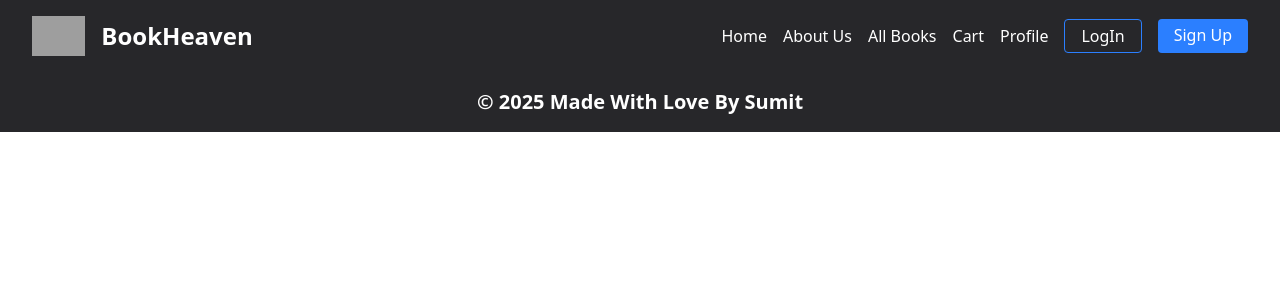
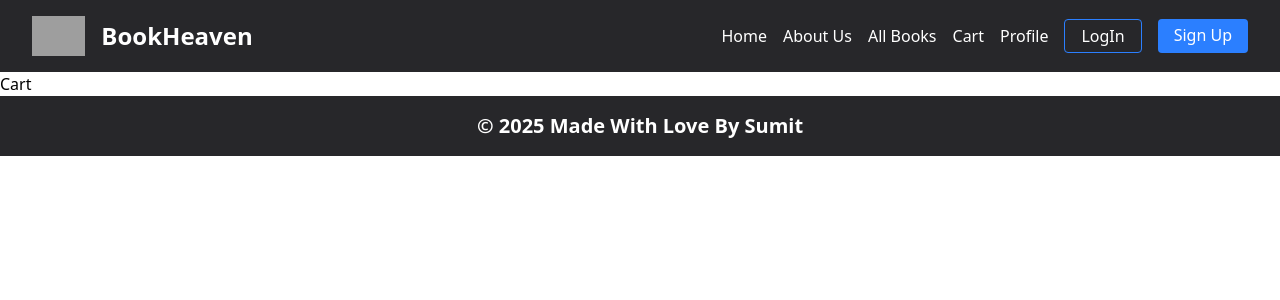
Before and after one commit to Sumitpal0572/BookStore-Frontend, a React (Vite) app: page /cart in a window 1280 px wide. Shown: the top 300 px of the page. Built offline with nearby package versions, Linux system fonts and the light colour scheme; grey boxes are pictures that could not be loaded.

Commit message:
cart and profile pages added

```diff
--- a/src/App.jsx
+++ b/src/App.jsx
@@ -6,6 +6,8 @@
 import SignUp from "./pages/SignUp";
 import AllBooks from "./pages/AllBooks";
 import LogIn from "./pages/LogIn";
+import Cart from "./pages/Cart";
+import Profile from "./pages/Profile";
 
 const App = () => {
   return (
@@ -15,6 +17,8 @@
         <Routes>
           <Route exact path="/" element={<Home />} />
           <Route path="/all-books" element={<AllBooks />} />
+          <Route path="/cart" element={<Cart />} />
+          <Route path="/Profile" element={<Profile />} />
           <Route path="/SignUp" element={<SignUp />} />
           <Route path="/login" element={<LogIn />} />
         </Routes>
--- /dev/null
+++ b/src/pages/Cart.jsx
@@ -0,0 +1,9 @@
+import React from 'react'
+
+const Cart = () => {
+  return (
+    <div>Cart</div>
+  )
+}
+
+export default Cart
--- /dev/null
+++ b/src/pages/Profile.jsx
@@ -0,0 +1,9 @@
+import React from 'react'
+
+const Profile = () => {
+  return (
+    <div>Profile</div>
+  )
+}
+
+export default Profile
```
